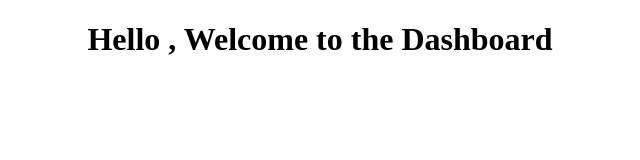
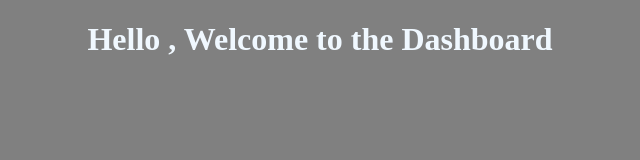
Before and after one commit to Mohd-Muneeb/Graphic-Password, a website: page views/dashboard.html in a window 1280 px wide. Shown: the whole page, without its empty margins (320-960 px from the left). Drawn offline with Linux system fonts and the light colour scheme.

Commit message:
improvement 2

```diff
--- a/views/dashboard.html
+++ b/views/dashboard.html
@@ -6,6 +6,12 @@
     <meta name="viewport" content="width=device-width, initial-scale=1.0">
     <title>Dashboard | Test</title>
 </head>
+<style>
+    body{
+        background-color: gray;
+        color: aliceblue;
+    }
+</style>
 <body>
     <h1 style="text-align: center;">Hello , Welcome to the Dashboard</h1>
 </body>
```
